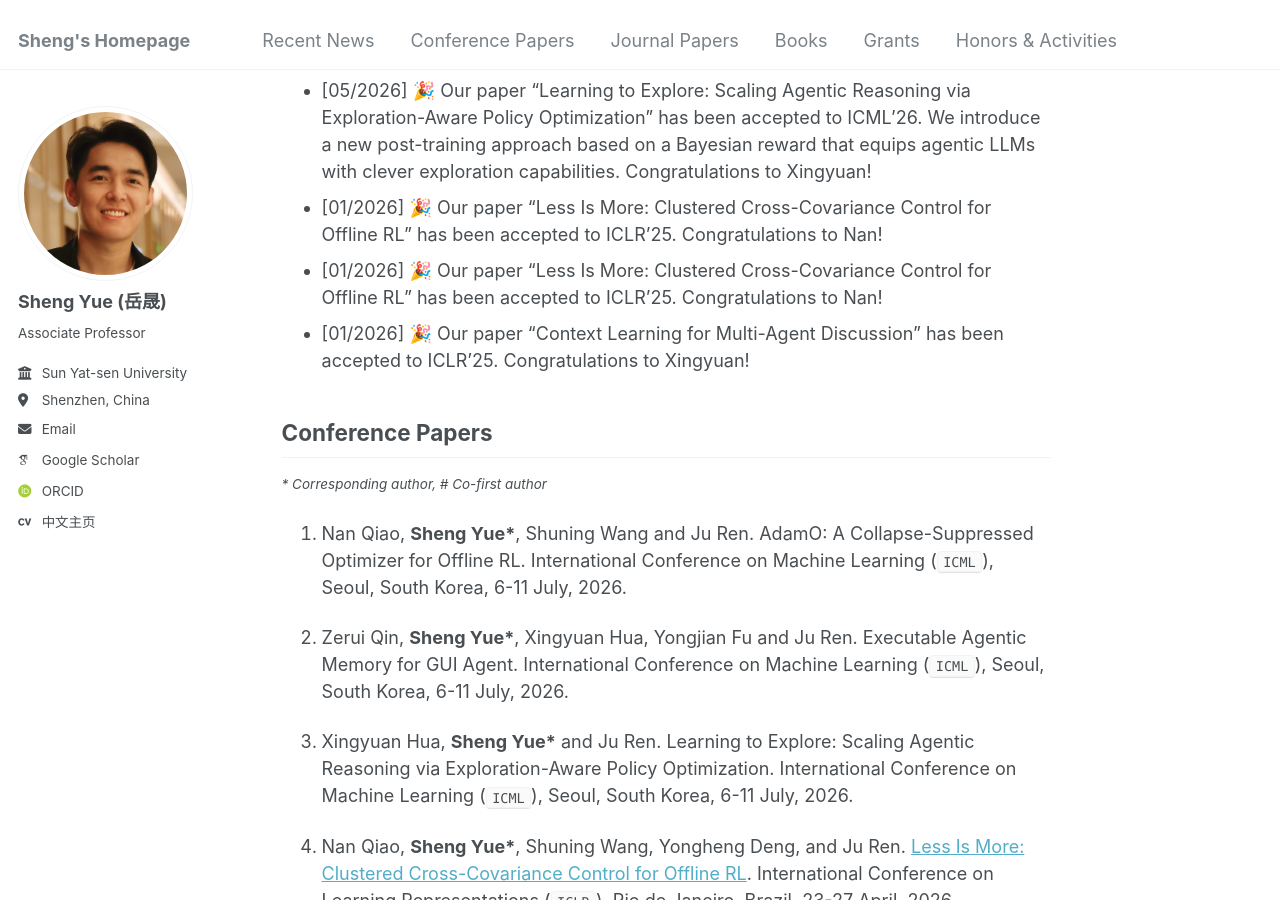
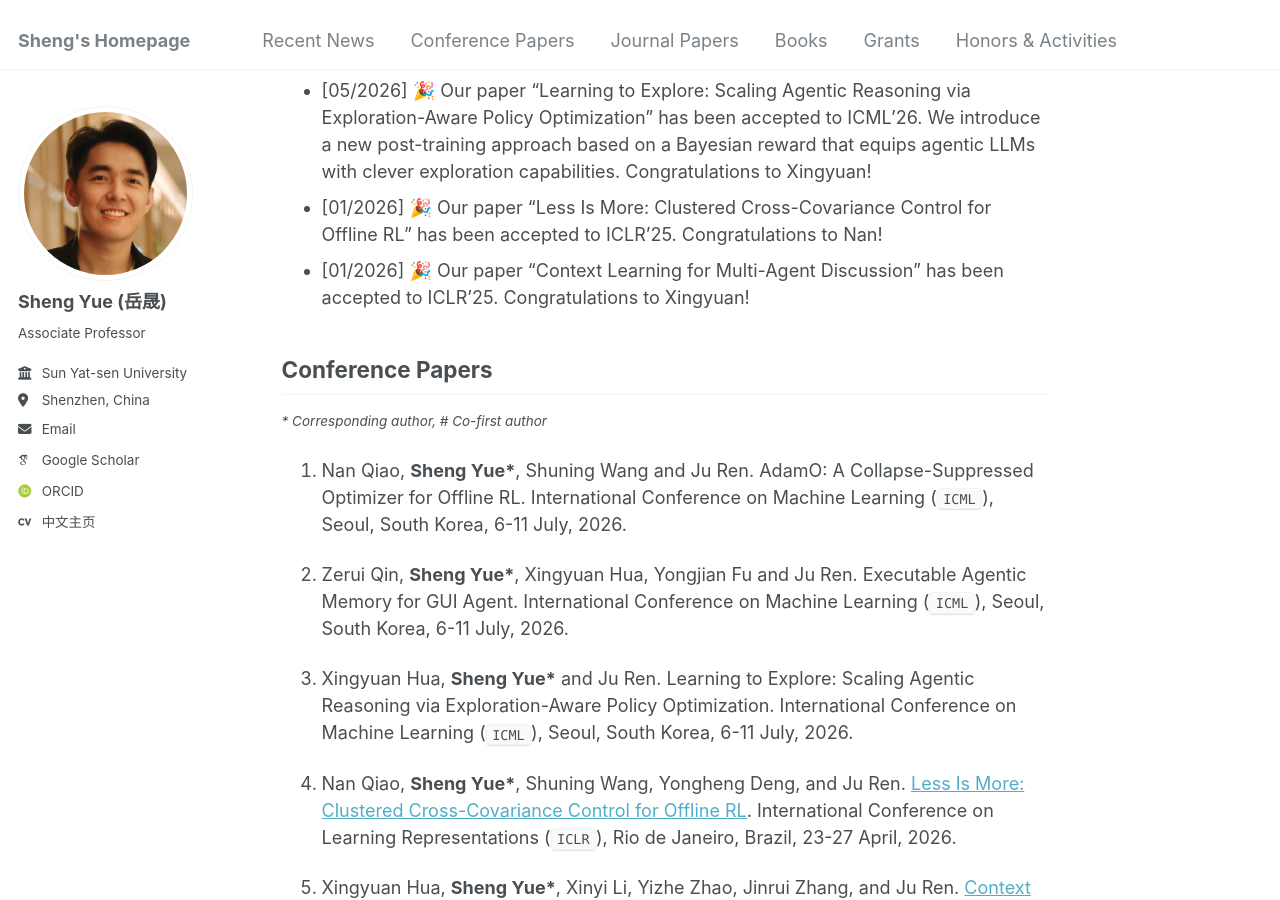
Before and after one commit to shaunyue/shaunyue.github.io, a Jekyll site: the page built from _pages/about.md, in a window 1280 px wide and 900 px high, scrolled down 654 px. Built offline with Jekyll 4.4.1, drawn with Linux system fonts in a browser that asks for light colours; some web fonts are replaced.

Commit message:
Update about.md and other changes

```diff
--- a/_pages/about.md
+++ b/_pages/about.md
@@ -36,7 +36,6 @@ function toggleContent(id) {
 - [05/2026] 🎉 Our paper "AdamO: A Collapse-Suppressed Optimizer for Offline RL" has been accepted to ICML'26. We develop a new optimizer for more stable critic learning in offline RL. Congratulations to Nan!
 - [05/2026] 🎉 Our paper "Executable Agentic Memory for GUI Agent" has been accepted to ICML'26. We propose a new memory mechanism that enables GUI agents to effectively reuse historical excution trajectories. Congratulations to Zerui!
 - [05/2026] 🎉 Our paper "Learning to Explore: Scaling Agentic Reasoning via Exploration-Aware Policy Optimization" has been accepted to ICML'26. We introduce a new post-training approach based on a Bayesian reward that equips agentic LLMs with clever exploration capabilities. Congratulations to Xingyuan!
-- [01/2026] 🎉 Our paper "Less Is More: Clustered Cross-Covariance Control for Offline RL" has been accepted to ICLR'25. Congratulations to Nan!
 - [01/2026] 🎉 Our paper "Less Is More: Clustered Cross-Covariance Control for Offline RL" has been accepted to ICLR'25. Congratulations to Nan!
 - [01/2026] 🎉 Our paper "Context Learning for Multi-Agent Discussion" has been accepted to ICLR'25. Congratulations to Xingyuan!
 
```
